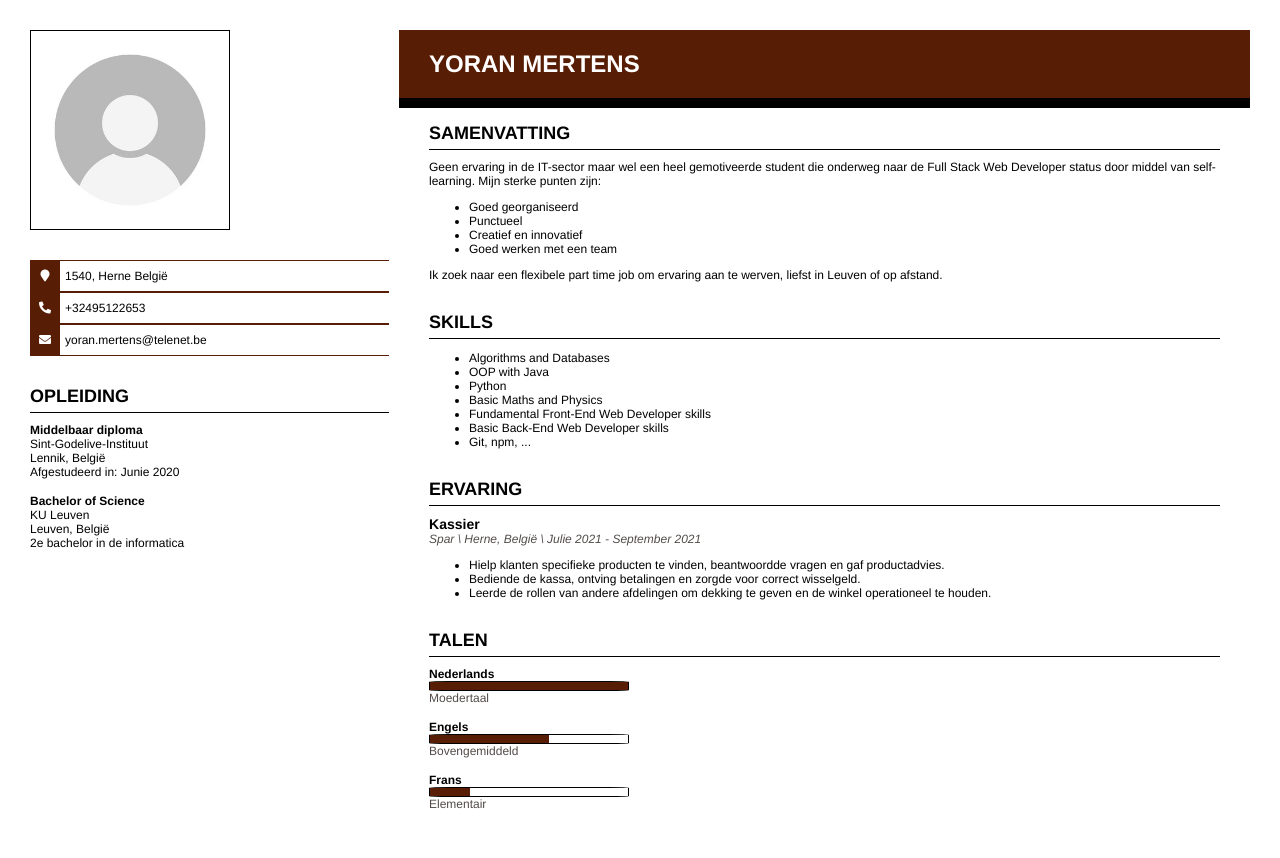
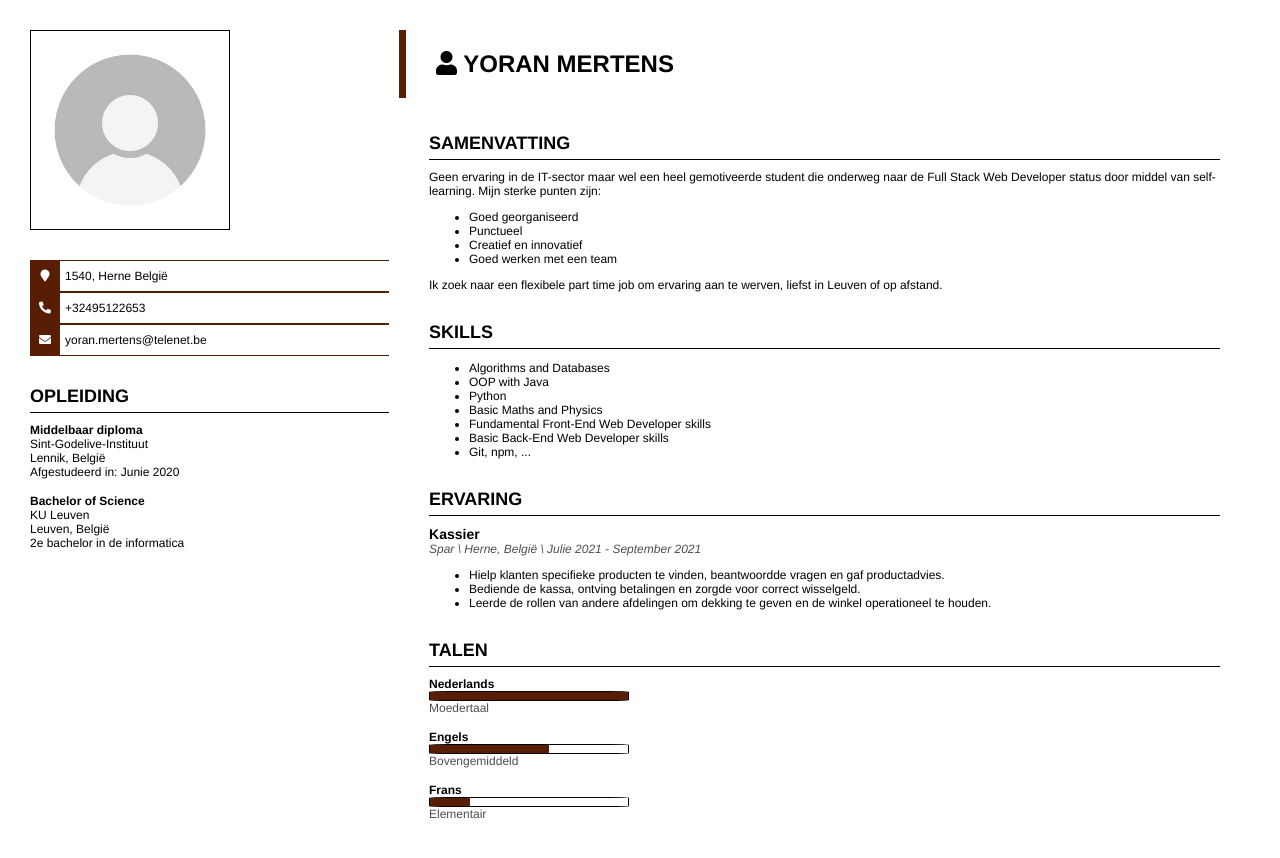
Before and after one commit to r0829897/resume-sep-2021, a website: page dist/index.html in a window 1280 px wide. Drawn offline with Linux system fonts and the light colour scheme.

Commit message:
final commit

```diff
--- a/dist/index.css
+++ b/dist/index.css
@@ -90,10 +90,8 @@ main section {
 h1 {
   text-transform: uppercase;
   padding: 20px 30px;
-  background: var(--primary-color);
-  color: white;
-  border-bottom: 10px solid black;
-  margin-bottom: 15px;
+  border-left: 7px solid var(--primary-color);
+  margin-bottom: 35px;
 }
 
 /* Languages */
--- a/dist/index.html
+++ b/dist/index.html
@@ -46,7 +46,7 @@
   </aside>
   <main class="container">
     <header>
-      <h1>Yoran Mertens</h1>
+      <h1><i class="fas fa-user"></i> Yoran Mertens</h1>
     </header>
     <section class="summary">
       <h2>Samenvatting</h2>
```
Also changed, not shown: 2 other files.
